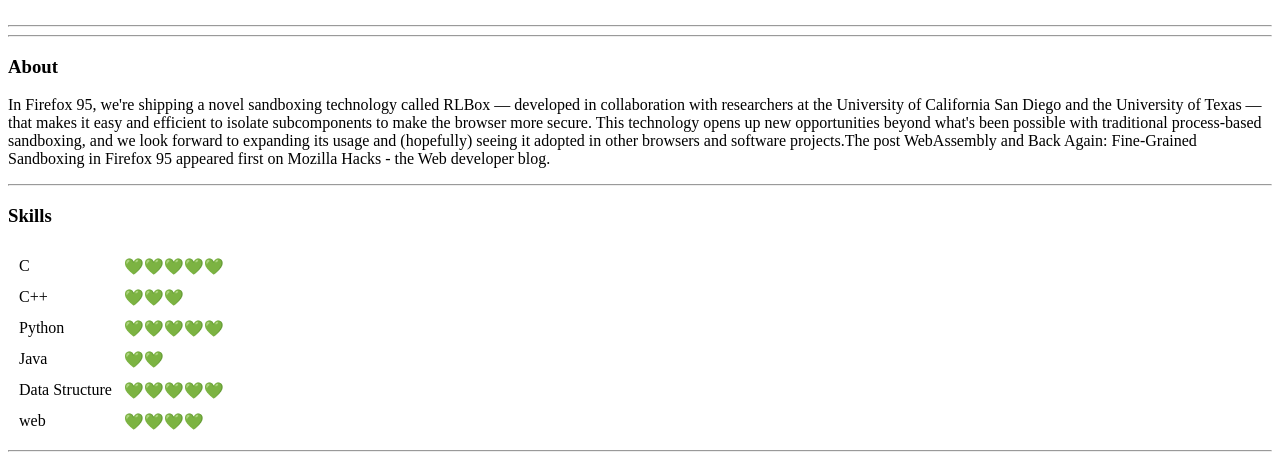
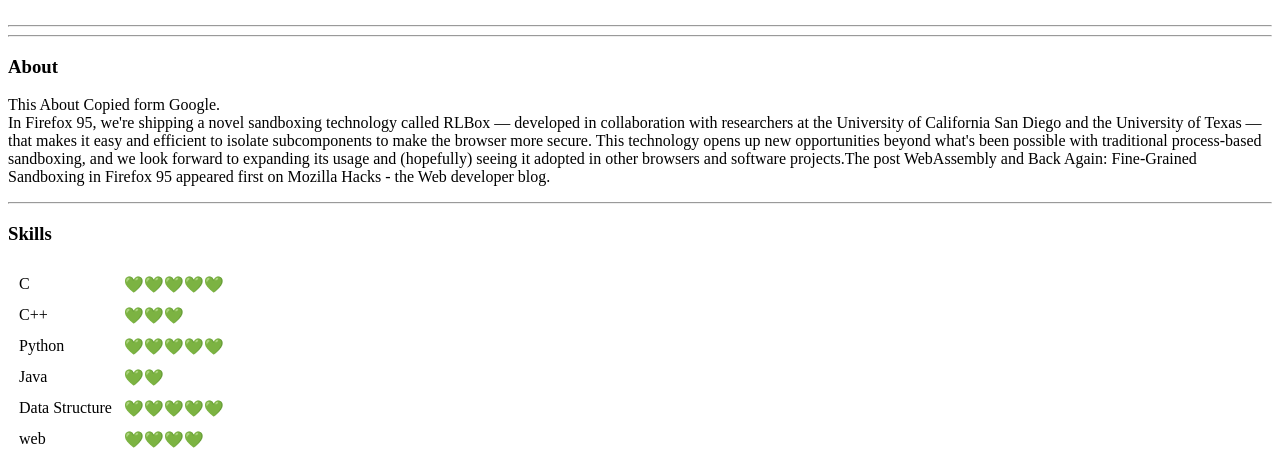
Before and after one commit to shu3102/PracticeWebCv, a plain HTML site: page index.html in a window 1280 px wide. Shown: the part 260-727 px from the top of the page. Drawn offline with Linux system fonts and the light colour scheme.

Commit message:
Update index.html

```diff
--- a/index.html
+++ b/index.html
@@ -25,7 +25,7 @@
   <hr>
   <hr>
   <h3>About</h3>
-  <p>In Firefox 95, we're shipping a novel sandboxing technology called RLBox — developed in collaboration with researchers at the University of California San Diego and the University of Texas — that makes it easy and efficient to isolate
+  <p> This About Copied form Google. <br>In Firefox 95, we're shipping a novel sandboxing technology called RLBox — developed in collaboration with researchers at the University of California San Diego and the University of Texas — that makes it easy and efficient to isolate
     subcomponents to make the browser more secure. This technology opens up new opportunities beyond what's been possible with traditional process-based sandboxing, and we look forward to expanding its usage and (hopefully) seeing it adopted in other
     browsers and software projects.The post WebAssembly and Back Again: Fine-Grained Sandboxing in Firefox 95 appeared first on Mozilla Hacks - the Web developer blog.</p>
   <hr>
```
